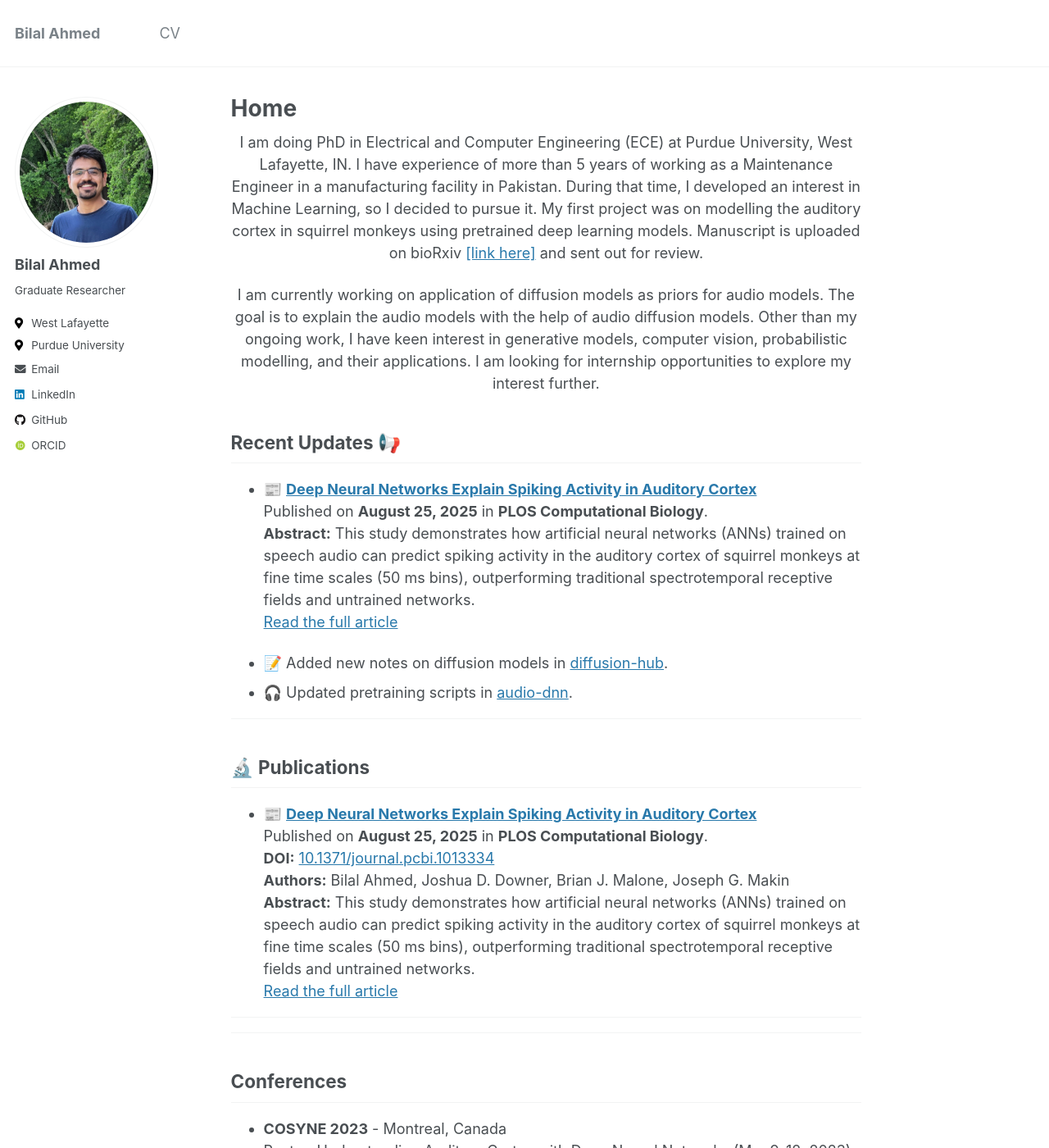
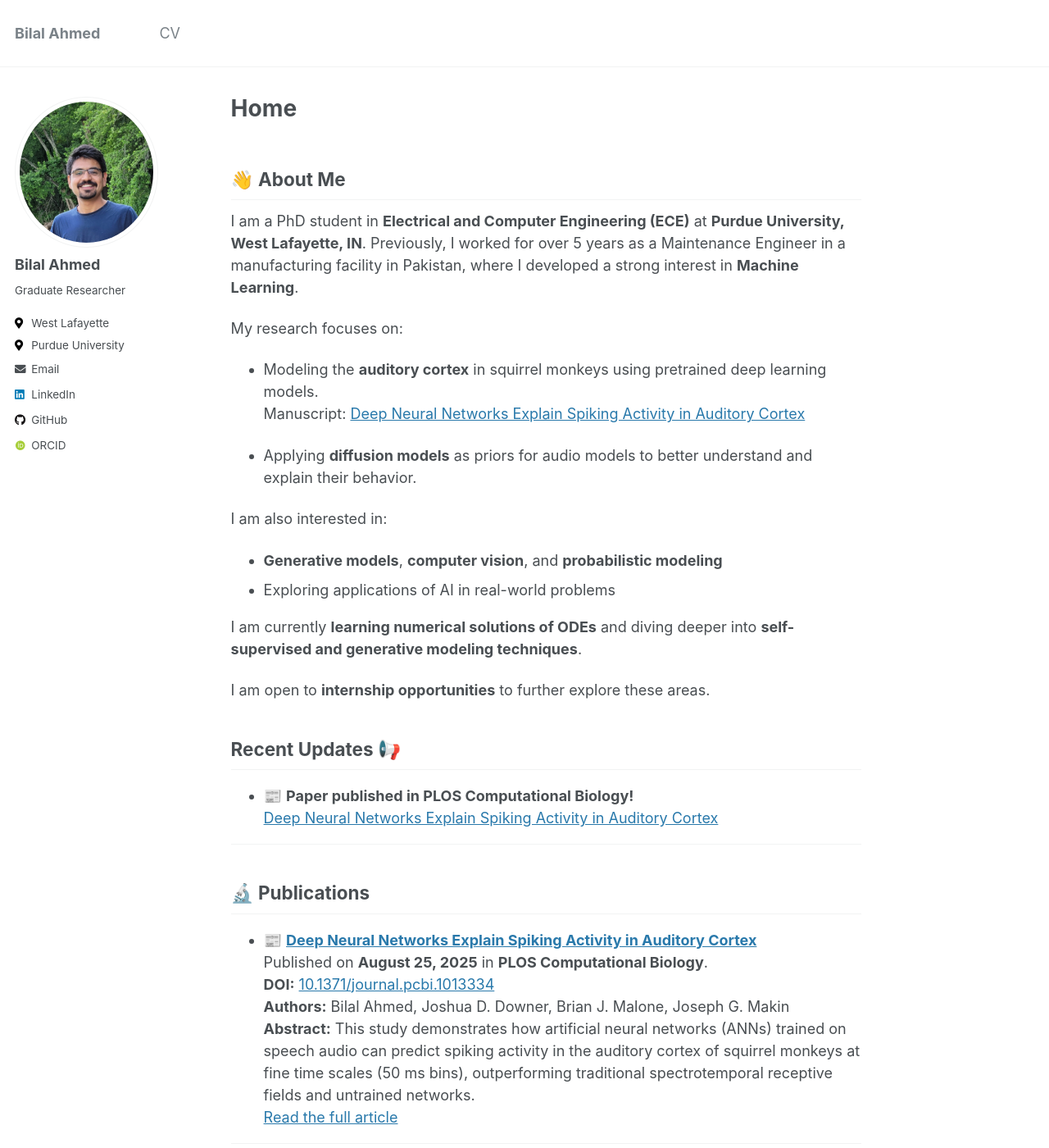
Before and after one commit to bilalhsp/bilalhsp.github.io, a Jekyll site: the page built from _pages/home.md, in a window 1280 px wide and 1400 px high. Shown: the whole window at 82% size. Built offline with Jekyll 4.4.1, drawn with Linux system fonts in a browser that asks for light colours; some web fonts are replaced; some of the changed text lies outside the part shown.

Commit message:
Revise home page content and update research details

```diff
--- a/_pages/home.md
+++ b/_pages/home.md
@@ -12,16 +12,26 @@ redirect_from:
 
 
 
-<center>
-    <p>
-        I am doing PhD in Electrical and Computer Engineering (ECE) at Purdue University, West Lafayette, IN. I have experience of more than 5 years of working as a Maintenance Engineer in a manufacturing facility in Pakistan. During that time, I developed an interest in Machine Learning, so I decided to pursue it. My first project was on modelling the auditory cortex in squirrel monkeys using pretrained deep learning models. Manuscript is uploaded on bioRxiv
-        <a href="https://www.biorxiv.org/content/10.1101/2024.11.12.623280v1.abstract" target="_blank">[link here]</a> and sent out for review.
-    </p>
-    <p>
-        I am currently working on application of diffusion models as priors for audio models. The goal is to explain the audio models with the help of audio diffusion models. Other than my ongoing work, I have keen interest in generative models, computer vision, probabilistic modelling, and their applications.
-        I am looking for internship opportunities to explore my interest further.
-    </p>
-</center>
+## 👋 About Me
+
+I am a PhD student in **Electrical and Computer Engineering (ECE)** at **Purdue University, West Lafayette, IN**. Previously, I worked for over 5 years as a Maintenance Engineer in a manufacturing facility in Pakistan, where I developed a strong interest in **Machine Learning**.
+
+My research focuses on:
+
+- Modeling the **auditory cortex** in squirrel monkeys using pretrained deep learning models.
+  Manuscript: [Deep Neural Networks Explain Spiking Activity in Auditory Cortex](https://journals.plos.org/ploscompbiol/article?id=10.1371/journal.pcbi.1013334)
+
+- Applying **diffusion models** as priors for audio models to better understand and explain their behavior.
+
+I am also interested in:
+
+- **Generative models**, **computer vision**, and **probabilistic modeling**
+- Exploring applications of AI in real-world problems
+
+I am currently **learning numerical solutions of ODEs** and diving deeper into **self-supervised and generative modeling techniques**.
+
+I am open to **internship opportunities** to further explore these areas.
+
 
 
 <!-- I am a graduate student doing PhD in Electrical and Computer Engineering (ECE) at Purdue University, West Lafayette, IN.
@@ -33,13 +43,9 @@ I am looking for internship opportunities to explore my interest further. -->
 
 ## Recent Updates 📢
 
-- 📰 **[Deep Neural Networks Explain Spiking Activity in Auditory Cortex](https://journals.plos.org/ploscompbiol/article?id=10.1371/journal.pcbi.1013334)**
-  Published on **August 25, 2025** in **PLOS Computational Biology**.
-  **Abstract:** This study demonstrates how artificial neural networks (ANNs) trained on speech audio can predict spiking activity in the auditory cortex of squirrel monkeys at fine time scales (50 ms bins), outperforming traditional spectrotemporal receptive fields and untrained networks.
-  [Read the full article](https://journals.plos.org/ploscompbiol/article?id=10.1371/journal.pcbi.1013334)
+- 📰 **Paper published in PLOS Computational Biology!**
+  [Deep Neural Networks Explain Spiking Activity in Auditory Cortex](https://journals.plos.org/ploscompbiol/article?id=10.1371/journal.pcbi.1013334)
 
-- 📝 Added new notes on diffusion models in [diffusion-hub](https://github.com/bilalhsp/diffusion-hub).
-- 🎧 Updated pretraining scripts in [audio-dnn](https://github.com/bilalhsp/audio-dnn).
 
 ---
 
```
Also changed, not shown: other parts of _pages/home.md (+3 -4 lines).
